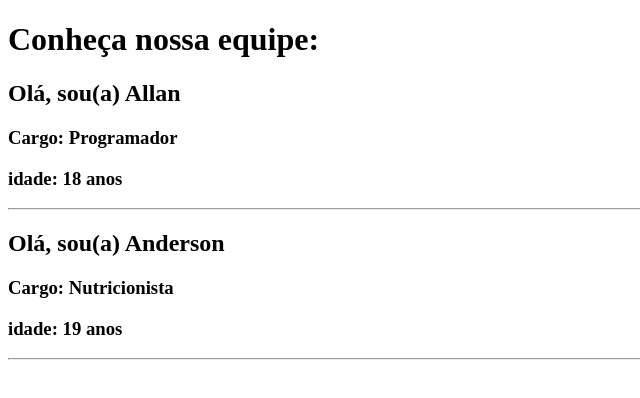
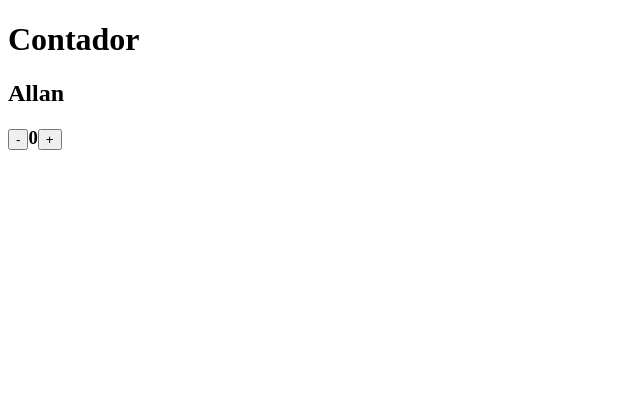
Before and after one commit to AllanSmithll/curso-react-udemy, a React (Create React App) app in the folder Seção 04 - Mão na Massa com ReactJS/Primeiro_react-app/primeiroreact-app/: page / in a window 1280 px wide. Shown: the top 398 px of the page, without its empty margins (0-640 px from the left). Built offline with nearby package versions, Linux system fonts and the light colour scheme.

Commit message:
States: trabalhando com states

```diff
--- a/Seção 04 - Mão na Massa com ReactJS/Primeiro_react-app/primeiroreact-app/src/App.js
+++ b/Seção 04 - Mão na Massa com ReactJS/Primeiro_react-app/primeiroreact-app/src/App.js
@@ -1,88 +1,52 @@
-import React, { Component } from 'react'; // Precisa incluir o React.Component antes de fazer uma Class Component
+import React, { Component } from 'react';
 
-class Equipe extends Component {
-    // A Class Component "renderiza" com o método render(), que se torna obrigatório
+class App extends Component {
+    // Class Component
+
+    constructor(props) {
+        // Construtor que possui as propriedades mais importantes
+        super(props);
+        this.state = {
+            nome: "Allan",
+            contador: 0
+        };
+
+        this.aumentar = this.aumentar.bind(this)
+        this.diminuir = this.diminuir.bind(this)
+    }
+
+    aumentar() {
+        let state = this.state;
+        state.contador += 1
+        state.nome = "Anderson"
+        this.setState(state);
+    }
+
+    diminuir () {
+        let stateDiminuir = this.state;
+        if(this.contador === 0) {
+            alert('Chegamos a zero!');
+            return;
+        }
+
+        stateDiminuir.contador -= 1;
+        this.setState(stateDiminuir);
+    }
+
+
     render() {
-        return(
-            <Sobre name={this.props.nome} position={this.props.cargo} old={this.props.idade}/> // O sobre acessa rapidamente as propriedades que são atribuídas a ele, sem que tenha explicitamente o parâmetro "props" no Componente
-        )
-    }
-}
-
-class Sobre extends Component {
-    // Também renderiza aqui, acessando rapidamente as proprieades
-    render() {
-        return(
+        return (
             <div>
-            <h2>Olá, sou(a) {this.props.name} </h2>
-            <h3>Cargo: {this.props.position}</h3>
-            <h3>idade: {this.props.old} anos</h3>
-            <hr/>
+                <h1>Contador</h1>
+                <h2>{this.state.nome}</h2>
+                <h3>
+                    <button onClick={this.diminuir}>-</button>
+                    {this.state.contador}
+                    <button onClick={this.aumentar}>+</button>
+                </h3>
             </div>
         )
     }
 }
 
-function App() {
-    // Aqui também faço a atribuição de propriedades para Equipe
-    return(
-        <div>
-            <h1>Conheça nossa equipe:</h1>
-            <Equipe nome="Allan" cargo="Programador" idade="18" />
-            <Equipe nome="Anderson" cargo="Nutricionista" idade="19"/>
-        </div>
-    )
-}
-
 export default App;
-
-
-// import React, { Component } from 'react';
-
-// class App extends Component {
-
-//     constructor(props) {
-//         super(props);
-//         this.state = {
-//             nome: "Allan",
-//             contador: 0
-//         };
-//         this.aumentar = this.aumentar.bind(this)
-//         this.diminuir = this.diminuir.bind(this)
-//     }
-
-//     aumentar() {
-//         let state = this.state;
-//         state.contador += 1
-//         state.nome = "Anderson"
-//         this.setState(state);
-//     }
-
-//     diminuir () {
-//         let stateDiminuir = this.state;
-//         if(this.diminuir === 0) {
-//             alert('Chegamos a zero!');
-//             return;
-//         }
-
-//         stateDiminuir.contador -= 1;
-//         this.setState(stateDiminuir);
-//     }
-
-
-//     render() {
-//         return (
-//             <div>
-//                 <h1>Contador</h1>
-//                 <h2>{this.state.nome}</h2>
-//                 <h3>
-//                     <button onClick={this.diminuir}>-</button>
-//                     {this.state.contador}
-//                     <button onClick={this.aumentar}>+</button>
-//                 </h3>
-//             </div>
-//         )
-//     }
-// }
-
-// export default App;
```
